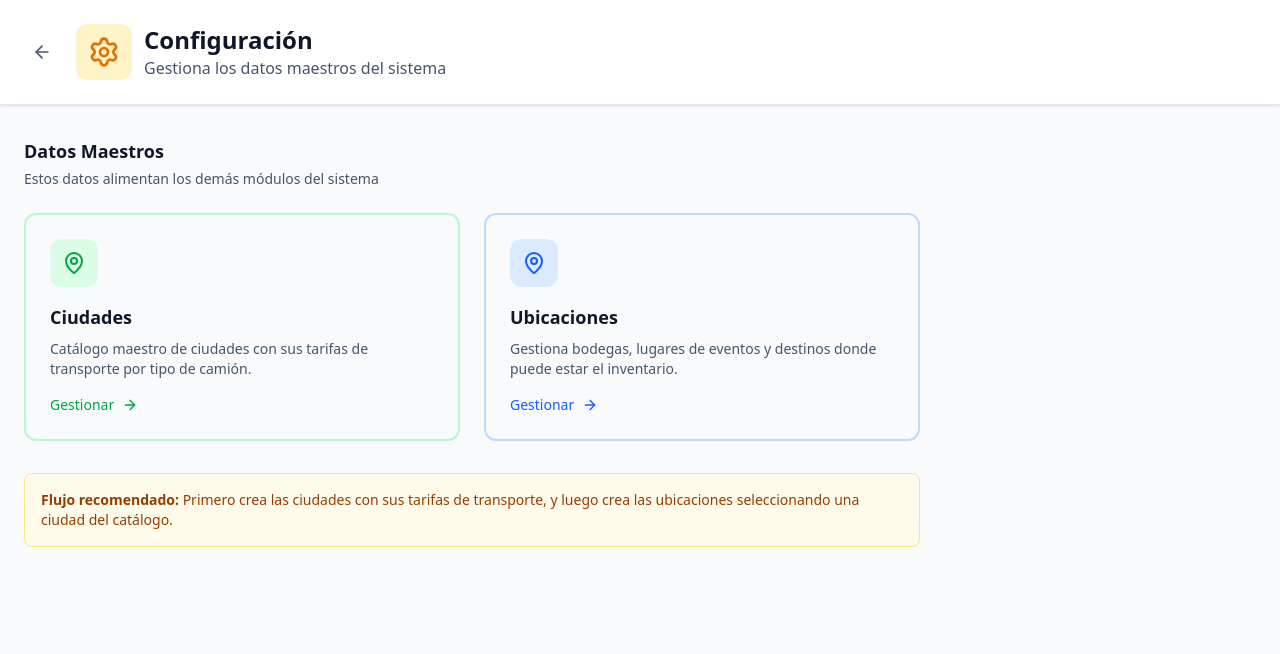
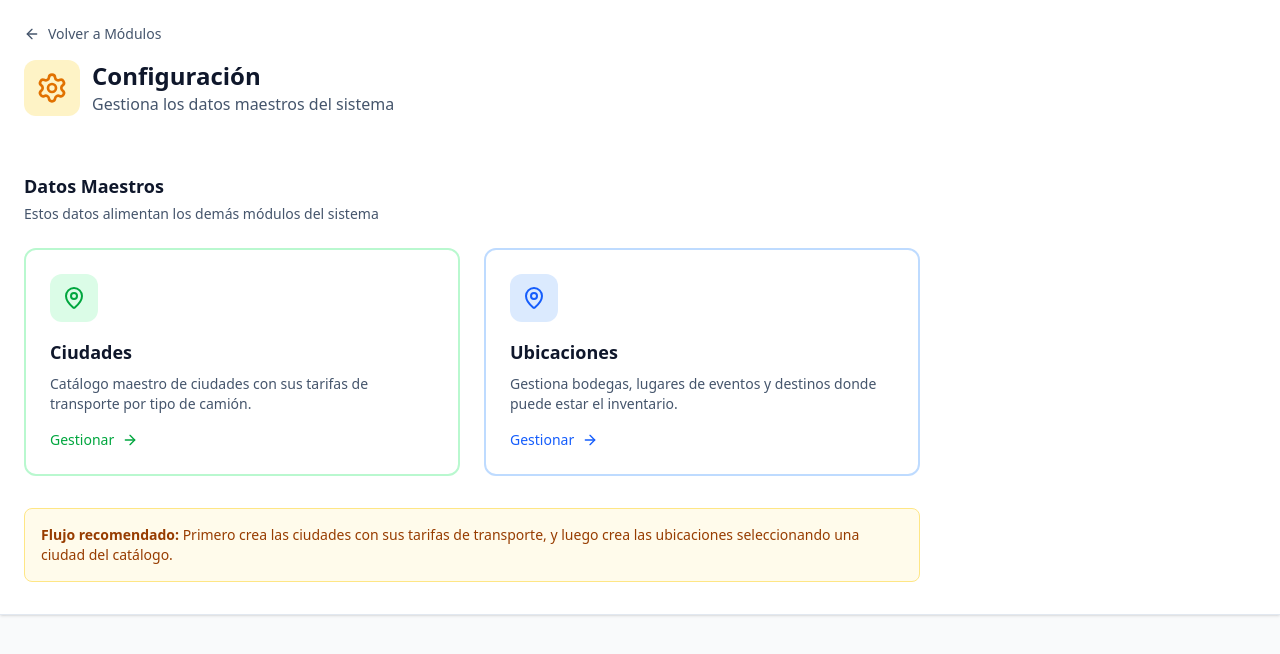
Before and after one commit to ander9606/aprendizaje-inventario-carpas, a React app in the folder inventario-frontend/: page /configuracion in a window 1280 px wide. Shown: the top 654 px of the page. Built offline with nearby package versions, Linux system fonts and the light colour scheme; the HTML template or start-up script is replaced by a standard one.

Commit message:
Corregimos los botones de regresar a módulos

```diff
--- /dev/null
+++ b/inventario-frontend/src/hooks/UseNavigation.js
@@ -0,0 +1,15 @@
+import { useNavigate } from "react-router-dom";
+
+export function useNavigation() {
+    const navigate = useNavigate()
+
+    const volverAModulos = () => {
+        navigate(`/`)
+    }
+
+    const volverAAlquileres = () => {
+        navigate(`/alquileres`)
+    }
+
+    return { volverAModulos, volverAAlquileres }
+}
--- a/inventario-frontend/src/pages/ClientesPage.jsx
+++ b/inventario-frontend/src/pages/ClientesPage.jsx
@@ -5,7 +5,7 @@
 
 import { useState } from 'react'
 import { Plus, Users, ArrowLeft } from 'lucide-react'
-import { useNavigate } from 'react-router-dom'
+import { useNavigation } from '../hooks/UseNavigation'
 import {
   useGetClientes,
   useDeleteCliente
@@ -29,7 +29,7 @@ import EmptyState from '../components/common/EmptyState'
  */
 export default function ClientesPage() {
 
-  const navigate = useNavigate()
+  const { volverAAlquileres } = useNavigation()
 
   // ============================================
   // HOOKS: Obtener datos
@@ -81,9 +81,6 @@ export default function ClientesPage() {
     }
   }
 
-  const handleVolver = () => {
-    navigate('/alquileres')
-  }
 
   // ============================================
   // RENDER: Estados de carga y error
@@ -130,13 +127,14 @@ export default function ClientesPage() {
           <div className="flex items-center justify-between">
             <div className="flex items-center gap-4">
               <button
-                onClick={handleVolver}
+                onClick={volverAAlquileres}
                 className="
                   p-2 hover:bg-slate-100 rounded-lg transition-colors
                   flex items-center gap-2 text-slate-600 hover:text-slate-900
                 "
               >
                 <ArrowLeft className="w-5 h-5" />
+                <span>Volver a Alquileres</span>
               </button>
 
               <div className="flex items-center gap-3">
--- a/inventario-frontend/src/pages/ConfiguracionPage.jsx
+++ b/inventario-frontend/src/pages/ConfiguracionPage.jsx
@@ -3,6 +3,7 @@
 // Dashboard para gestión de datos maestros
 // ============================================
 
+import { useNavigation } from '../hooks/UseNavigation'
 import { useNavigate } from 'react-router-dom'
 import {
   Settings,
@@ -19,8 +20,12 @@ import {
  * - Tarifas de Transporte: Precios por ciudad y tipo de camión
  */
 export default function ConfiguracionPage() {
+  const { volverAModulos } = useNavigation()
   const navigate = useNavigate()
 
+  // ============================================
+  // DATA: Opciones de configuración
+  // ============================================
   const opciones = [
     {
       id: 'ciudades',
@@ -68,22 +73,24 @@ export default function ConfiguracionPage() {
   }
 
   return (
-    <div className="min-h-screen bg-slate-50">
-      {/* Header */}
     <div className="bg-white border-b border-slate-200 shadow-sm">
   <div className="container mx-auto px-6 py-6">
-          <div className="flex items-center gap-4">
+
+    {/* Navegación superior */}
     <button
-              onClick={() => navigate('/')}
-              className="p-2 hover:bg-slate-100 rounded-lg transition-colors"
+      onClick={volverAModulos}
+      className="flex items-center gap-2 text-slate-600 hover:text-slate-900 mb-4 transition-colors text-sm"
     >
-              <ArrowLeft className="w-5 h-5 text-slate-600" />
+      <ArrowLeft className="w-4 h-4" />
+      <span>Volver a Módulos</span>
     </button>
 
+    {/* Título */}
     <div className="flex items-center gap-3">
       <div className="p-3 bg-amber-100 rounded-xl">
         <Settings className="w-8 h-8 text-amber-600" />
       </div>
+
       <div>
         <h1 className="text-2xl font-bold text-slate-900">
           Configuración
@@ -93,9 +100,9 @@ export default function ConfiguracionPage() {
         </p>
       </div>
     </div>
+
 </div>
-        </div>
-      </div>
+
 
   {/* Contenido */}
       <div className="container mx-auto px-6 py-8">
@@ -111,8 +118,8 @@ export default function ConfiguracionPage() {
         {/* Grid de opciones */}
         <div className="grid grid-cols-1 md:grid-cols-2 gap-6 max-w-4xl">
           {opciones.map((opcion) => {
-            const Icon = opcion.icon
-            const colors = getColorClasses(opcion.color)
+            const Icon = opcion.icon;
+            const colors = getColorClasses(opcion.color);
 
             return (
               <div
@@ -124,10 +131,12 @@ export default function ConfiguracionPage() {
                 `}
               >
                 {/* Icono */}
-                <div className={`
+                <div
+                  className={`
                   inline-flex items-center justify-center w-12 h-12 rounded-xl mb-4
                   ${colors.icon}
-                `}>
+                `}
+                >
                   <Icon className="w-6 h-6" />
                 </div>
 
@@ -140,22 +149,26 @@ export default function ConfiguracionPage() {
                 </p>
 
                 {/* Footer */}
-                <div className={`flex items-center gap-2 font-medium text-sm ${colors.text}`}>
+                <div
+                  className={`flex items-center gap-2 font-medium text-sm ${colors.text}`}
+                >
                   <span>Gestionar</span>
                   <ArrowRight className="w-4 h-4" />
                 </div>
               </div>
-            )
+            );
           })}
         </div>
 
         {/* Info */}
         <div className="mt-8 p-4 bg-amber-50 border border-amber-200 rounded-lg max-w-4xl">
           <p className="text-sm text-amber-800">
-            <strong>Flujo recomendado:</strong> Primero crea las ciudades con sus tarifas de transporte, y luego crea las ubicaciones seleccionando una ciudad del catálogo.
+            <strong>Flujo recomendado:</strong> Primero crea las ciudades con
+            sus tarifas de transporte, y luego crea las ubicaciones
+            seleccionando una ciudad del catálogo.
           </p>
         </div>
       </div>
     </div>
-  )
+  );
 }
--- a/inventario-frontend/src/pages/CotizacionesPage.jsx
+++ b/inventario-frontend/src/pages/CotizacionesPage.jsx
@@ -6,6 +6,7 @@
 import { useState } from 'react'
 import { Plus, FileText, ArrowLeft, Users, Filter } from 'lucide-react'
 import { useNavigate } from 'react-router-dom'
+import { useNavigation } from '../hooks/UseNavigation'
 import {
   useGetCotizaciones,
   useDeleteCotizacion,
@@ -21,6 +22,7 @@ import EmptyState from '../components/common/EmptyState'
 export default function CotizacionesPage() {
 
   const navigate = useNavigate()
+  const { volverAModulos } = useNavigation()
 
   // ============================================
   // HOOKS
@@ -130,9 +132,6 @@ export default function CotizacionesPage() {
     handleEdit(cotizacion)
   }
 
-  const handleVolver = () => {
-    navigate('/alquileres')
-  }
 
   const handleIrClientes = () => {
     navigate('/alquileres/clientes')
@@ -184,15 +183,18 @@ export default function CotizacionesPage() {
   {/* HEADER */}
   <div className="bg-white border-b border-slate-200 sticky top-0 z-10 shadow-sm">
     <div className="container mx-auto px-6 py-4">
-          <div className="flex items-center justify-between">
-            <div className="flex items-center gap-4">
+
+      {/* NAVEGACIÓN SUPERIOR */}
       <button
-                onClick={handleVolver}
-                className="p-2 hover:bg-slate-100 rounded-lg transition-colors flex items-center gap-2 text-slate-600 hover:text-slate-900"
+        onClick={volverAModulos}
+        className="flex items-center gap-2 text-slate-600 hover:text-slate-900 mb-3 transition-colors text-sm"
       >
-                <ArrowLeft className="w-5 h-5" />
+        <ArrowLeft className="w-4 h-4" />
+        <span>Volver a Módulos</span>
       </button>
 
+      <div className="flex items-center justify-between">
+        {/* TÍTULO */}
         <div className="flex items-center gap-3">
           <FileText className="w-8 h-8 text-blue-600" />
           <div>
@@ -204,8 +206,8 @@ export default function CotizacionesPage() {
             </p>
           </div>
         </div>
-            </div>
 
+        {/* ACCIONES */}
         <div className="flex items-center gap-3">
           <Button
             variant="secondary"
@@ -223,6 +225,7 @@ export default function CotizacionesPage() {
           </Button>
         </div>
       </div>
+
     </div>
   </div>
 
--- a/inventario-frontend/src/pages/Dashboard.jsx
+++ b/inventario-frontend/src/pages/Dashboard.jsx
@@ -6,6 +6,7 @@
 import { useState, useMemo } from 'react'
 import { Plus, Package, MapPin, ArrowLeft, Search, X, Layers, ChevronRight } from 'lucide-react'
 import { useNavigate } from 'react-router-dom'
+import { useNavigation } from '../hooks/UseNavigation'
 import {
   useGetCategoriasPadre,
   useDeleteCategoria
@@ -44,6 +45,7 @@ import EmptyState from '../components/common/EmptyState'
 export default function Dashboard() {
 
   const navigate = useNavigate()
+  const { volverAModulos } = useNavigation()
 
   // ============================================
   // HOOKS: Obtener datos
@@ -232,7 +234,7 @@ export default function Dashboard() {
         <div className="container mx-auto px-6 py-4">
           {/* Navegación superior */}
           <button
-            onClick={() => navigate('/')}
+            onClick={volverAModulos}
             className="flex items-center gap-2 text-slate-600 hover:text-slate-900 mb-3 transition-colors text-sm"
           >
             <ArrowLeft className="w-4 h-4" />
```
Lines whose indentation alone changed are shown as unchanged.
